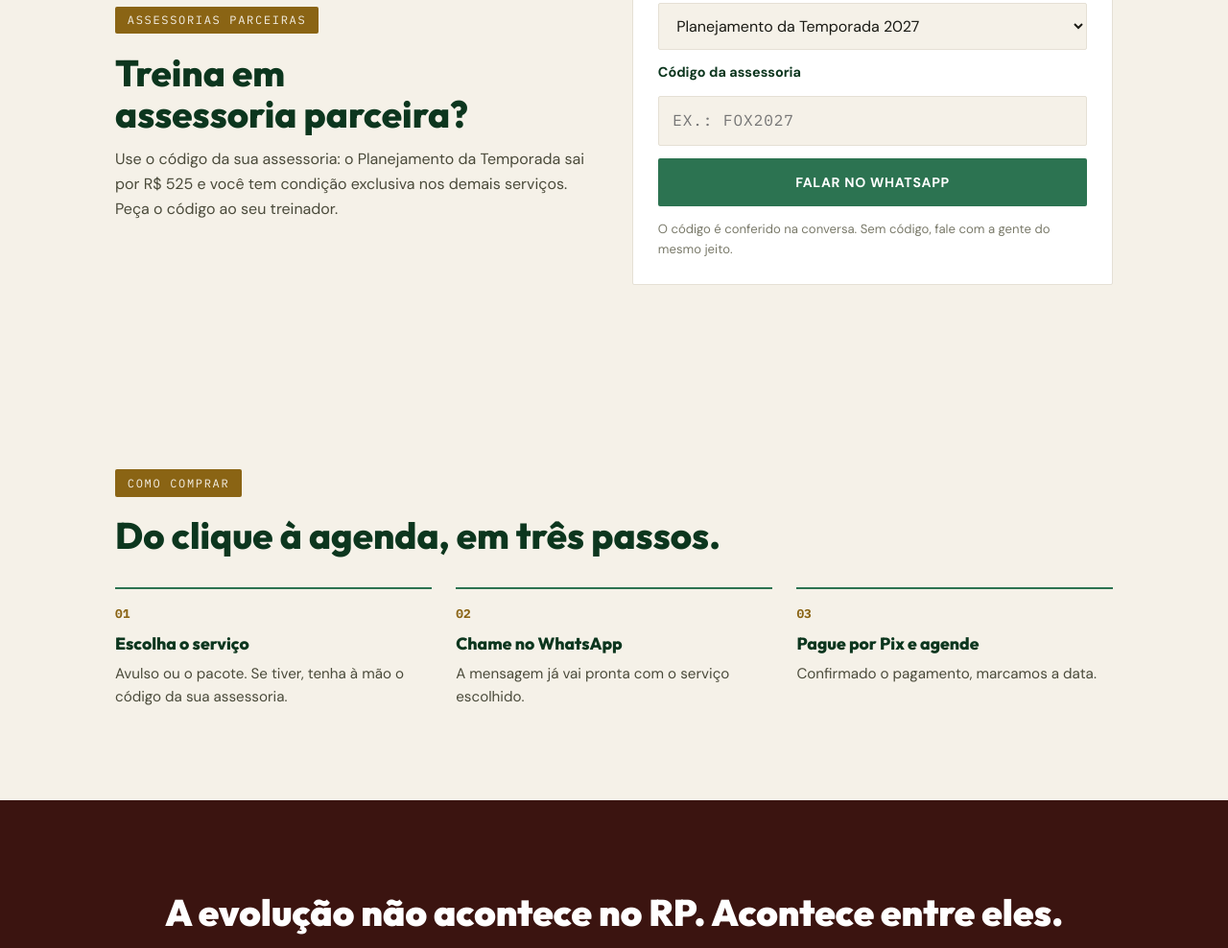
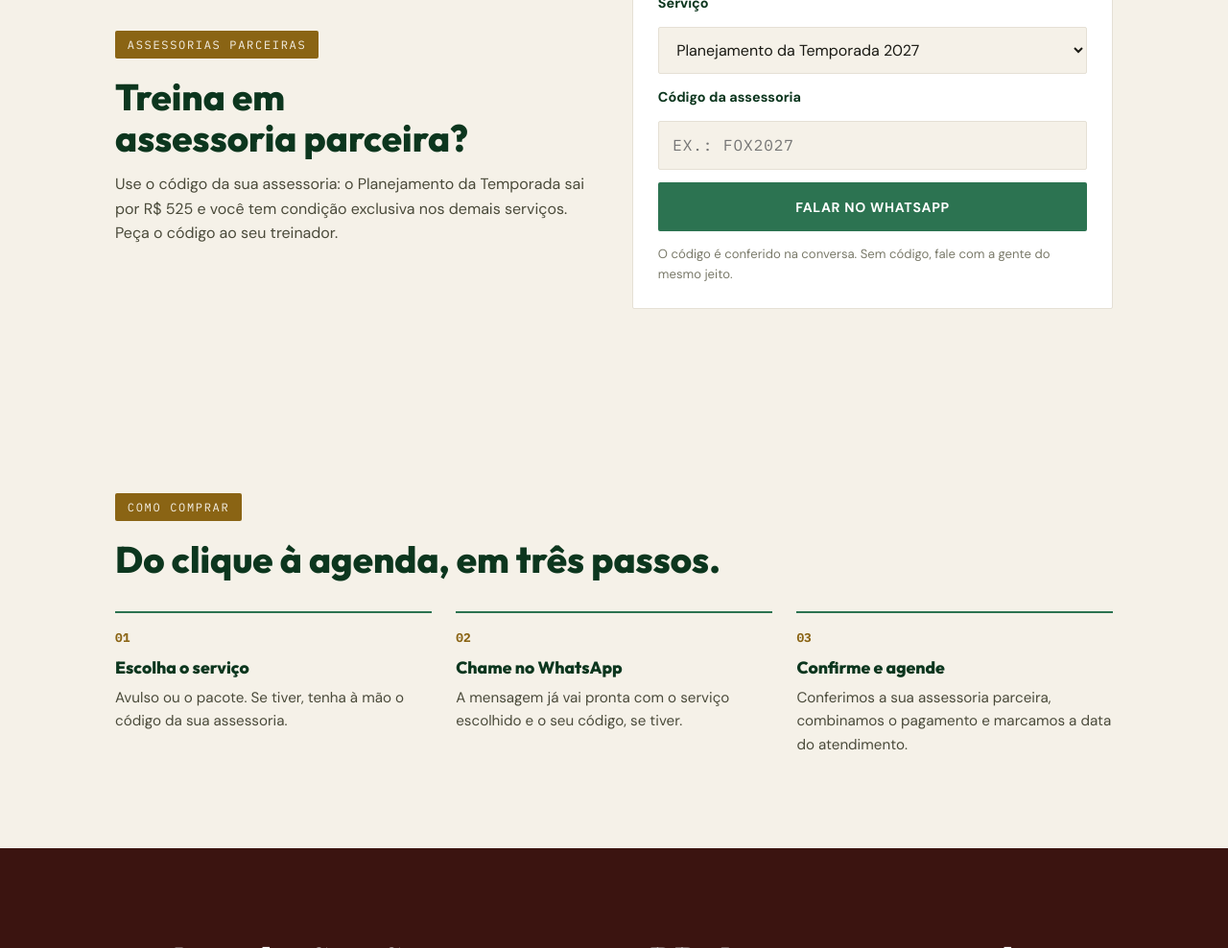
Before and after one commit to Daianesantosme/entre-rps, a plain HTML site: page temporada2027/index.html in a window 1280 px wide. Shown: the part 4622-5610 px from the top of the page at 96% size. Drawn offline with Linux system fonts and the light colour scheme.

Commit message:
LP Temporada 2027: pagamento combinado no WhatsApp, sem fixar Pix
Co-Authored-By: Claude Opus 5.5 <noreply@anthropic.com>
Claude-Session: https://claude.ai/code/session_01RzuQaKxJJTd89R3mdLpD3o

```diff
--- a/temporada2027/index.html
+++ b/temporada2027/index.html
@@ -299,7 +299,7 @@ footer{background:var(--verde-profundo);padding-block:2.2rem}
     <div class="wrap">
       <span class="eyebrow">Investimento</span>
       <h2>Escolha por onde começar.</h2>
-      <p class="sub">Atendimento no Rio de Janeiro. Pagamento por Pix, combinado pelo WhatsApp.</p>
+      <p class="sub">Atendimento no Rio de Janeiro. Pelo WhatsApp, confirmamos a sua assessoria parceira, a agenda de atendimento e a forma de pagamento.</p>
       <div class="tabela">
         <div class="linha">
           <div><h3>Planejamento da Temporada 2027</h3><p class="det">Direção · 2 sessões de 40 a 60 minutos + relatório escrito</p></div>
@@ -354,8 +354,8 @@ footer{background:var(--verde-profundo);padding-block:2.2rem}
       <h2>Do clique à agenda, em três passos.</h2>
       <ol class="passos">
         <li><strong>Escolha o serviço</strong><span>Avulso ou o pacote. Se tiver, tenha à mão o código da sua assessoria.</span></li>
-        <li><strong>Chame no WhatsApp</strong><span>A mensagem já vai pronta com o serviço escolhido.</span></li>
-        <li><strong>Pague por Pix e agende</strong><span>Confirmado o pagamento, marcamos a data.</span></li>
+        <li><strong>Chame no WhatsApp</strong><span>A mensagem já vai pronta com o serviço escolhido e o seu código, se tiver.</span></li>
+        <li><strong>Confirme e agende</strong><span>Conferimos a sua assessoria parceira, combinamos o pagamento e marcamos a data do atendimento.</span></li>
       </ol>
     </div>
   </section>
```
